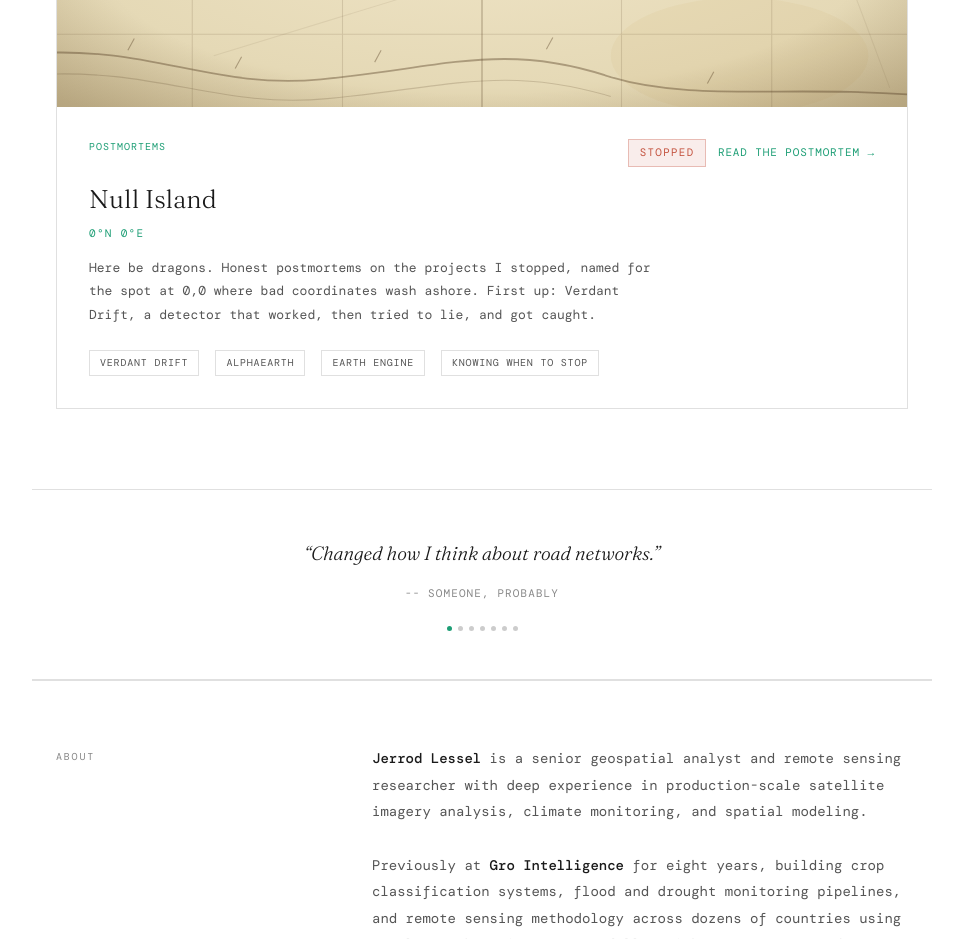
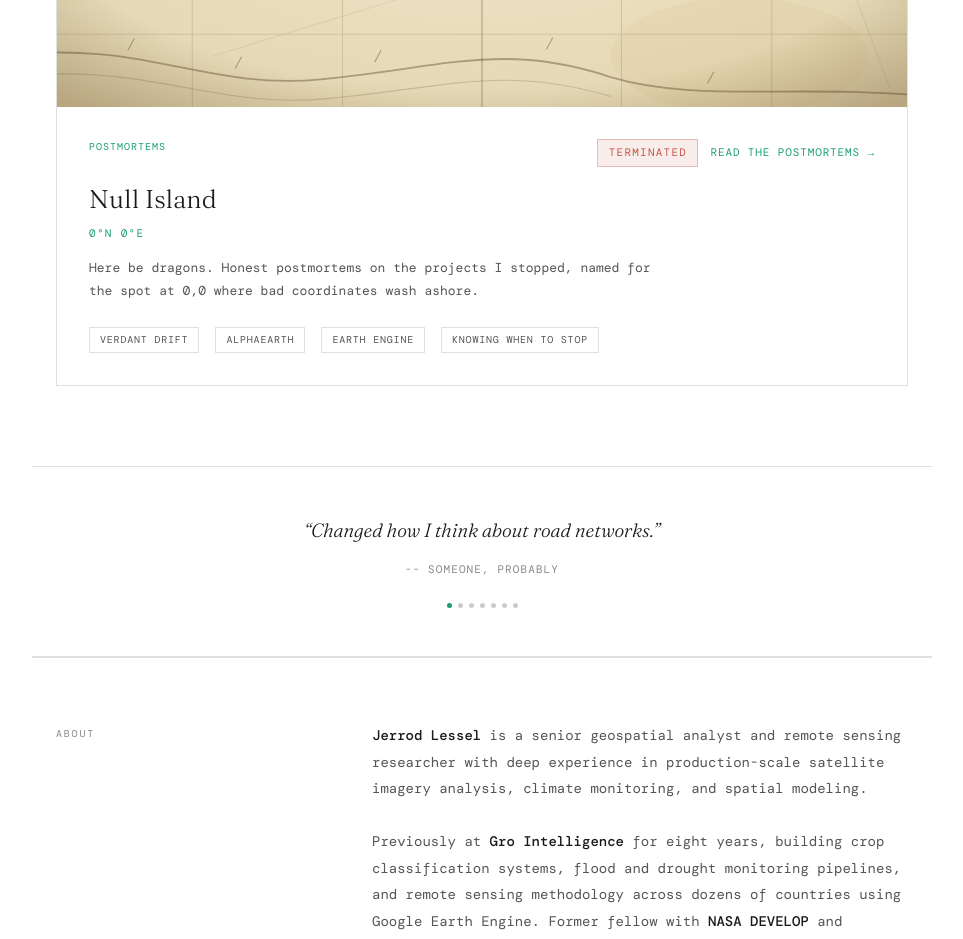
Before and after one commit to jerrod-lessel/lesselgeospatial, a website: page index.html in a window 1280 px wide. Shown: the part 3480-4419 px from the top of the page, without its empty margins (158-1121 px from the left). Drawn offline with nearby package versions, Linux system fonts and the light colour scheme.

Commit message:
Update index.html

```diff
--- a/index.html
+++ b/index.html
@@ -261,13 +261,13 @@
         <div class="project-card-header">
           <div class="project-tag">Postmortems</div>
           <div class="card-meta-right">
-            <span class="card-status status-stopped">Stopped</span>
-            <a class="project-link" href="pages/null-island/verdant-drift/">Read the postmortem &rarr;</a>
+            <span class="card-status status-stopped">Terminated</span>
+            <a class="project-link" href="pages/null-island/verdant-drift/">Read the postmortems &rarr;</a>
           </div>
         </div>
         <h2 class="project-title">Null Island</h2>
         <span class="ni-coords">0&deg;N 0&deg;E</span>
-        <p class="project-desc">Here be dragons. Honest postmortems on the projects I stopped, named for the spot at 0,0 where bad coordinates wash ashore. First up: Verdant Drift, a detector that worked, then tried to lie, and got caught.</p>
+        <p class="project-desc">Here be dragons. Honest postmortems on the projects I stopped, named for the spot at 0,0 where bad coordinates wash ashore.</p>
         <div class="project-meta">
           <span class="tag">Verdant Drift</span>
           <span class="tag">AlphaEarth</span>
```
